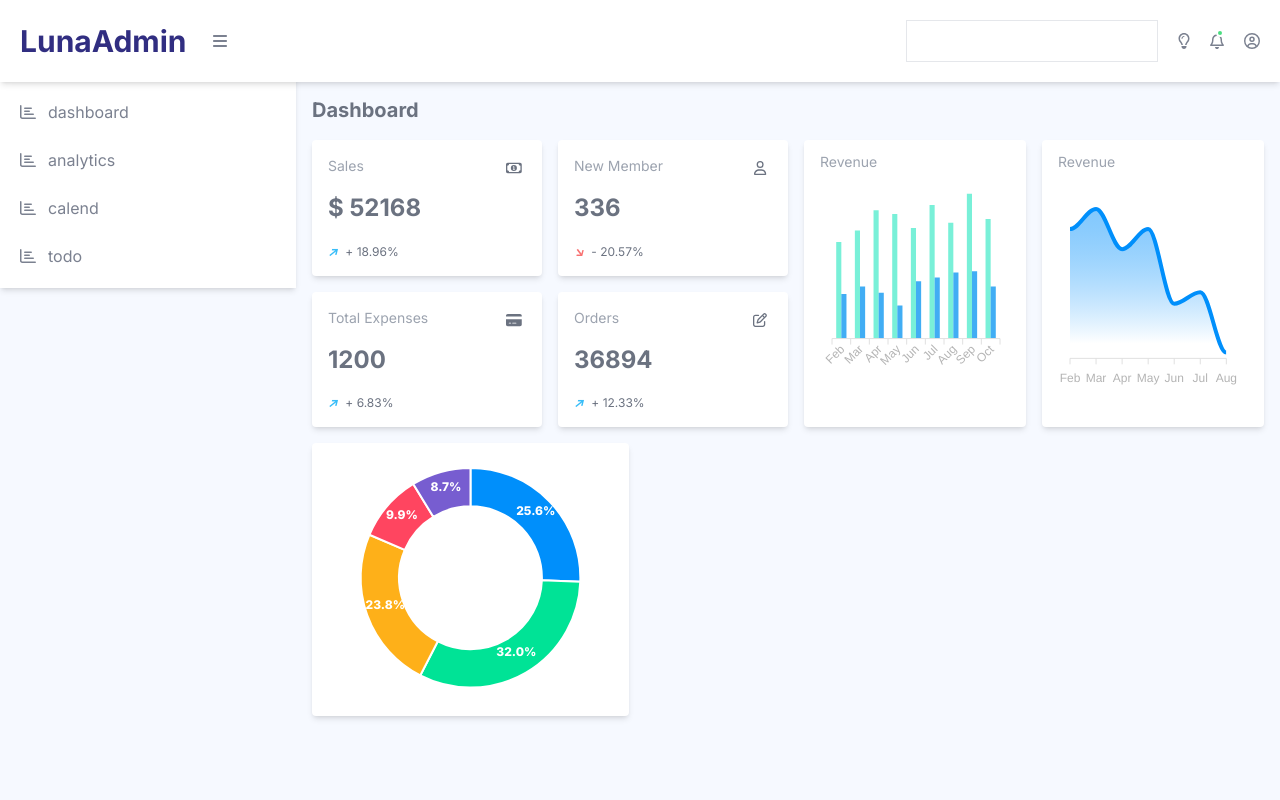
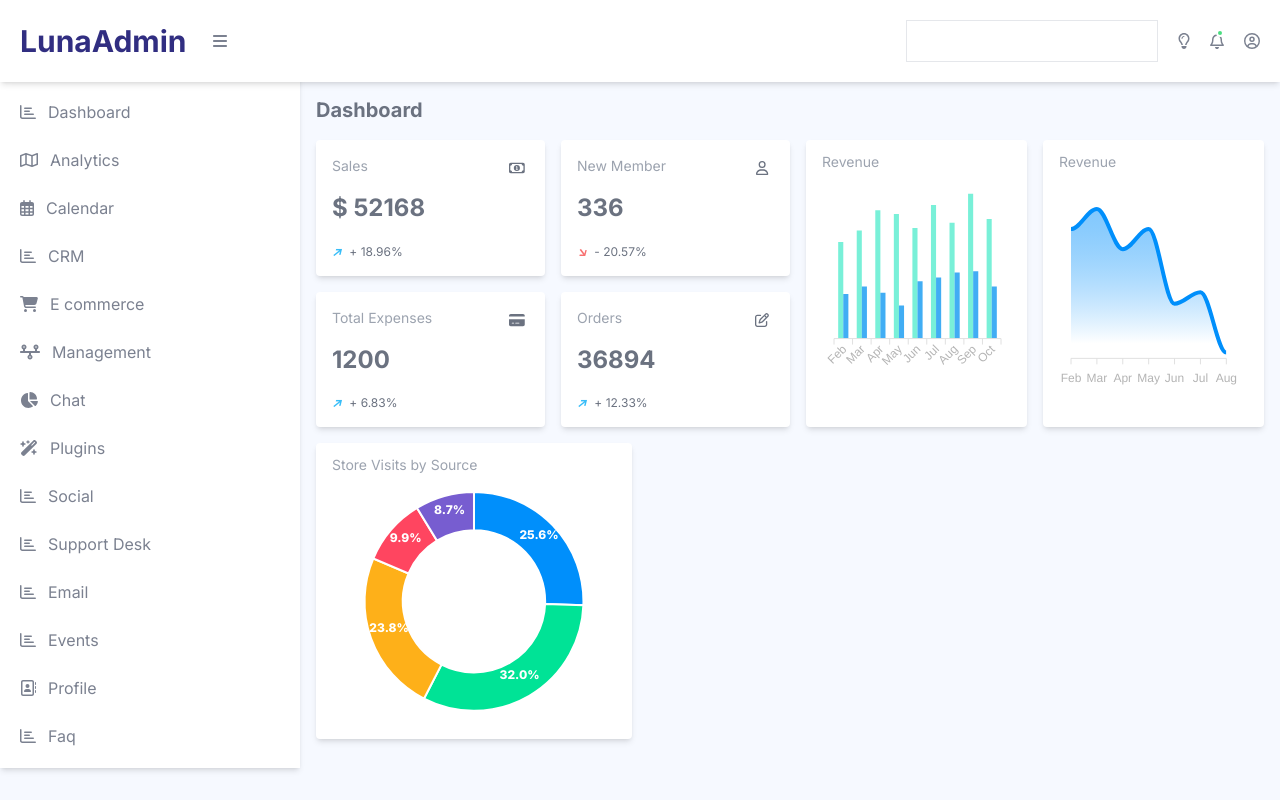
Before and after one commit to LunaGoodnight/next-dashboard, a Next.js app: page / in a window 1280 px wide. Built offline with nearby package versions, Linux system fonts and the light colour scheme.

Commit message:
add icon for sidebar

```diff
--- a/app/SideBar.tsx
+++ b/app/SideBar.tsx
@@ -1,15 +1,15 @@
 "use client";
 
+import Link from "next/link";
 import { leftMenuList } from "@/app/_config/leftMenuList";
 import { useSideBarContextContext } from "@/app/SideBarContextProvider";
 import { FontAwesomeIcon } from "@fortawesome/react-fontawesome";
-import Link from "next/link";
 
 export const SideBar = () => {
   const { sideBarTextShow } = useSideBarContextContext();
   return (
     <ul className="flex flex-col shadow-md pt-[5.5rem] h-max p-2 bg-white top-[5rem]">
-      {leftMenuList.map(({ name, icon, path }) => {
+      {leftMenuList.map(({ name, icon, path, iconSource }) => {
         return (
           <li key={name}>
             <Link href={path} className="flex p-3 rounded hover:bg-gray-50">
--- a/app/VisitedDonut.tsx
+++ b/app/VisitedDonut.tsx
@@ -9,6 +9,7 @@ const options: ApexOptions = {
   legend: {
     show: false,
   },
+  labels: ["data", "data", "data", "data", "data"],
   dataLabels: {
     style: {
       fontFamily: "inherit",
@@ -21,7 +22,10 @@ const options: ApexOptions = {
 };
 export const VisitedDonut = () => {
   return (
-    <div className="bg-white p-4 rounded text-left shadow-md relative w-2/6">
+    <div className="bg-white p-4 rounded text-left shadow-md relative w-2/6 pt-10">
+      <h4 className="text-sm text-gray-400 absolute top-3">
+        Store Visits by Source
+      </h4>
       <Chart type="donut" options={options} series={series} />
     </div>
   );
--- a/app/_config/leftMenuList.ts
+++ b/app/_config/leftMenuList.ts
@@ -1,8 +1,29 @@
-import { faChartBar } from "@fortawesome/free-regular-svg-icons";
+import {
+  faChartBar,
+  faCalendarDays,
+  faAddressBook,
+  faMap,
+} from "@fortawesome/free-regular-svg-icons";
+import {
+  faTimeline,
+  faCartShopping,
+  faChartPie,
+  faWandMagicSparkles,
+} from "@fortawesome/free-solid-svg-icons";
 
 export const leftMenuList = [
-  { name: "dashboard", icon: faChartBar, path: "/" },
-  { name: "analytics", icon: faChartBar, path: "/" },
-  { name: "calend", icon: faChartBar, path: "/" },
-  { name: "todo", icon: faChartBar, path: "/" },
+  { name: "Dashboard", icon: faChartBar, path: "/" },
+  { name: "Analytics", icon: faMap, path: "/" },
+  { name: "Calendar", icon: faCalendarDays, path: "/" },
+  { name: "CRM", icon: faChartBar, path: "/" },
+  { name: "E commerce", icon: faCartShopping, path: "/" },
+  { name: "Management", icon: faTimeline, path: "/" },
+  { name: "Chat", icon: faChartPie, path: "/" },
+  { name: "Plugins", icon: faWandMagicSparkles, path: "/" },
+  { name: "Social", icon: faChartBar, path: "/" },
+  { name: "Support Desk", icon: faChartBar, path: "/" },
+  { name: "Email", icon: faChartBar, path: "/" },
+  { name: "Events", icon: faChartBar, path: "/" },
+  { name: "Profile", icon: faAddressBook, path: "/" },
+  { name: "Faq", icon: faChartBar, path: "/" },
 ];
```
